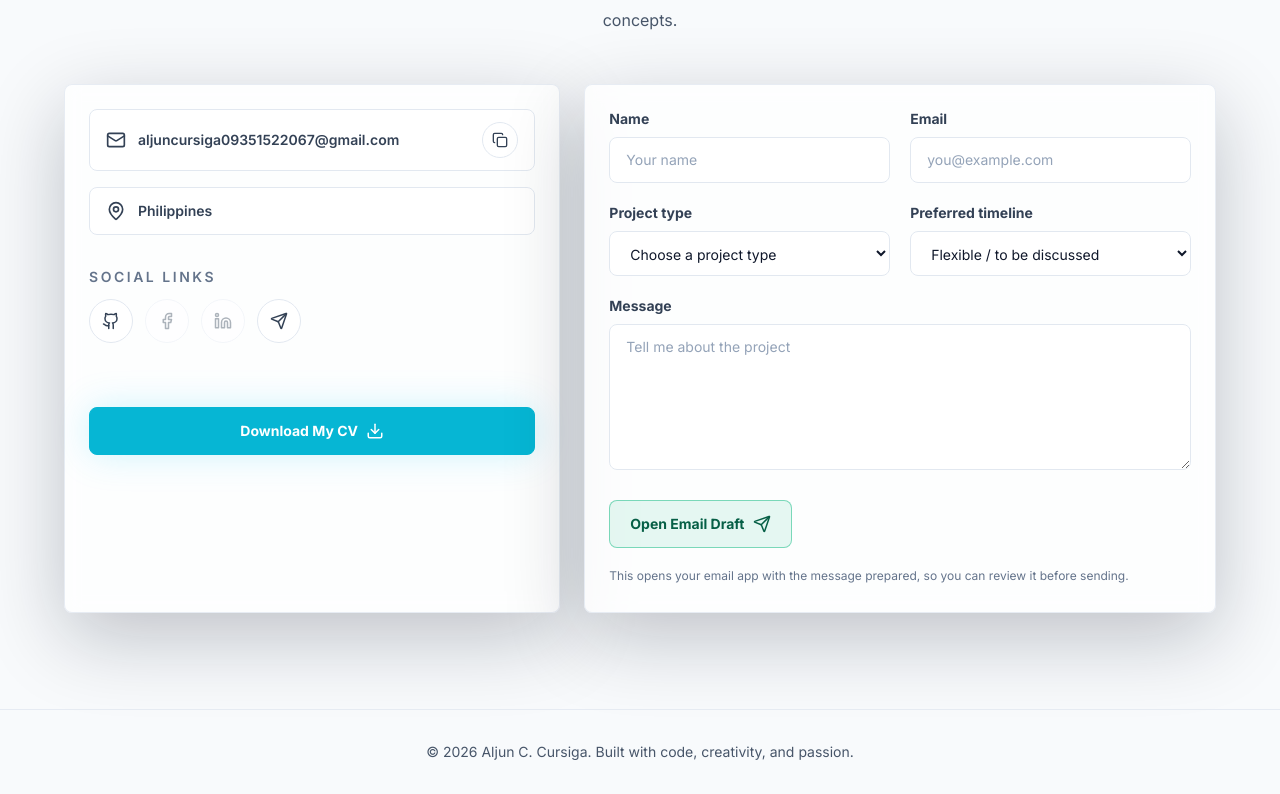
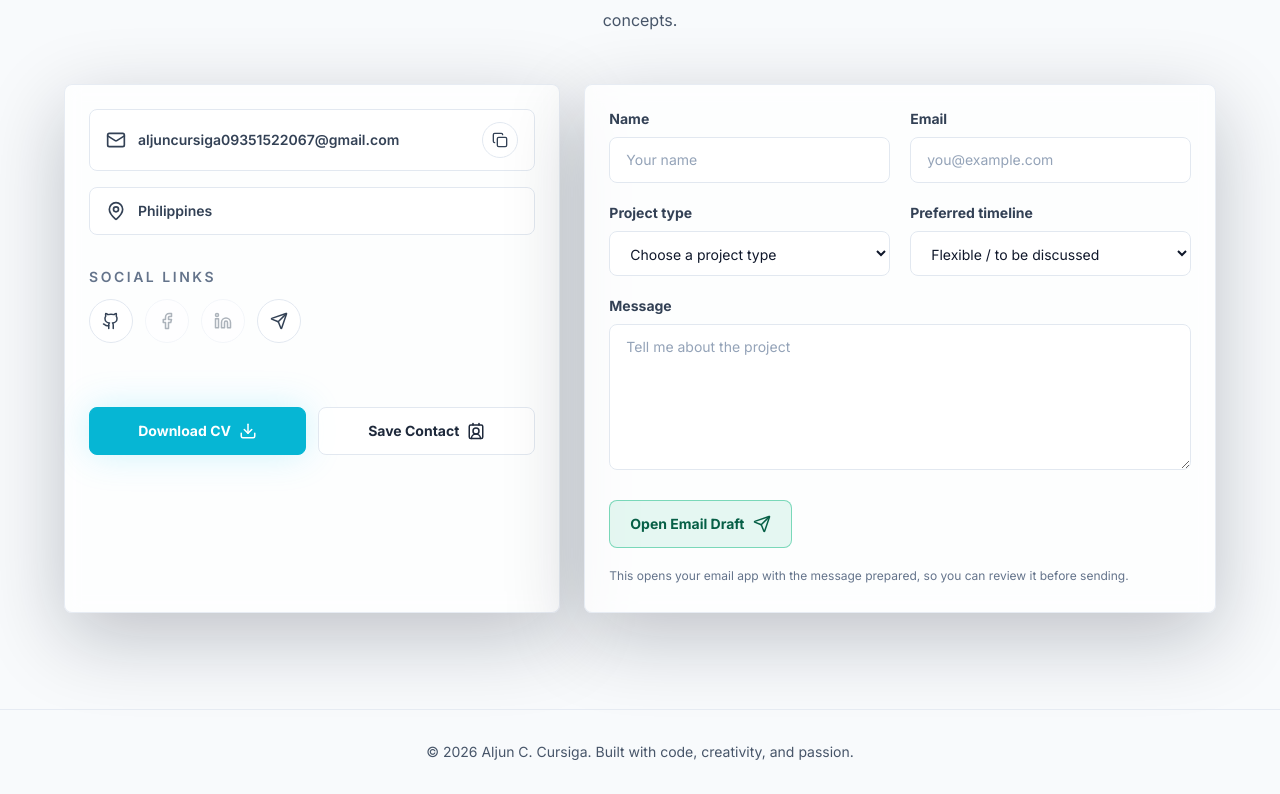
Before and after one commit to Nakauli/aljun-cursiga-portfolio, a React (Vite) app: page / in a window 1280 px wide. Shown: the part 9535-10329 px from the top of the page. Built offline with nearby package versions, Linux system fonts and the light colour scheme.

Commit message:
feat: add downloadable contact card

```diff
--- a/src/components/Contact.jsx
+++ b/src/components/Contact.jsx
@@ -1,5 +1,5 @@
 import { useState } from "react";
-import { Check, Copy, Download, Facebook, Github, Linkedin, Mail, MapPin, Send } from "lucide-react";
+import { Check, ContactRound, Copy, Download, Facebook, Github, Linkedin, Mail, MapPin, Send } from "lucide-react";
 import { motion } from "framer-motion";
 import SectionHeader from "./SectionHeader.jsx";
 import { profile } from "../data/profile.js";
@@ -100,10 +100,16 @@ export default function Contact() {
               </p>
             </div>
 
-            <a href={profile.cvPath} download className="btn-primary mt-8 w-full justify-center">
-              Download My CV
-              <Download size={18} />
-            </a>
+            <div className="mt-8 grid gap-3 sm:grid-cols-2">
+              <a href={profile.cvPath} download className="btn-primary w-full justify-center">
+                Download CV
+                <Download size={18} />
+              </a>
+              <a href={profile.contactCardPath} download className="btn-quiet w-full justify-center">
+                Save Contact
+                <ContactRound size={18} />
+              </a>
+            </div>
           </motion.div>
 
           <motion.form
--- a/src/data/profile.js
+++ b/src/data/profile.js
@@ -9,6 +9,7 @@ export const profile = {
   linkedin: "#",
   portfolio: "https://aljun-cursiga-portfolio.vercel.app",
   cvPath: "/Aljun_Cursiga_CV.pdf",
+  contactCardPath: "/aljun-cursiga.vcf",
   portrait: "/aljun-cursiga-profile.png",
   tagline:
     "I build modern, responsive, and creative digital experiences through code, design, and technology.",
```
Also changed, not shown: 1 other file (tests, documents, lock files or other folders).
